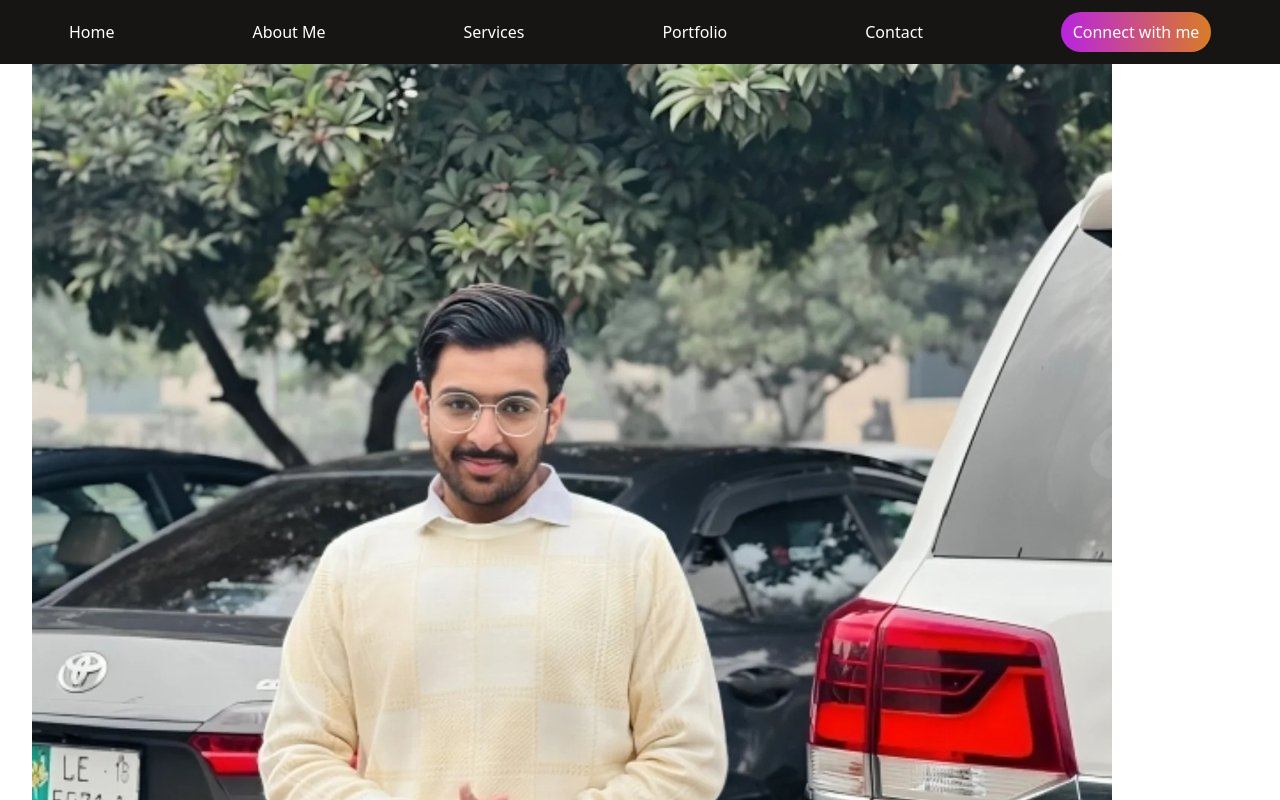
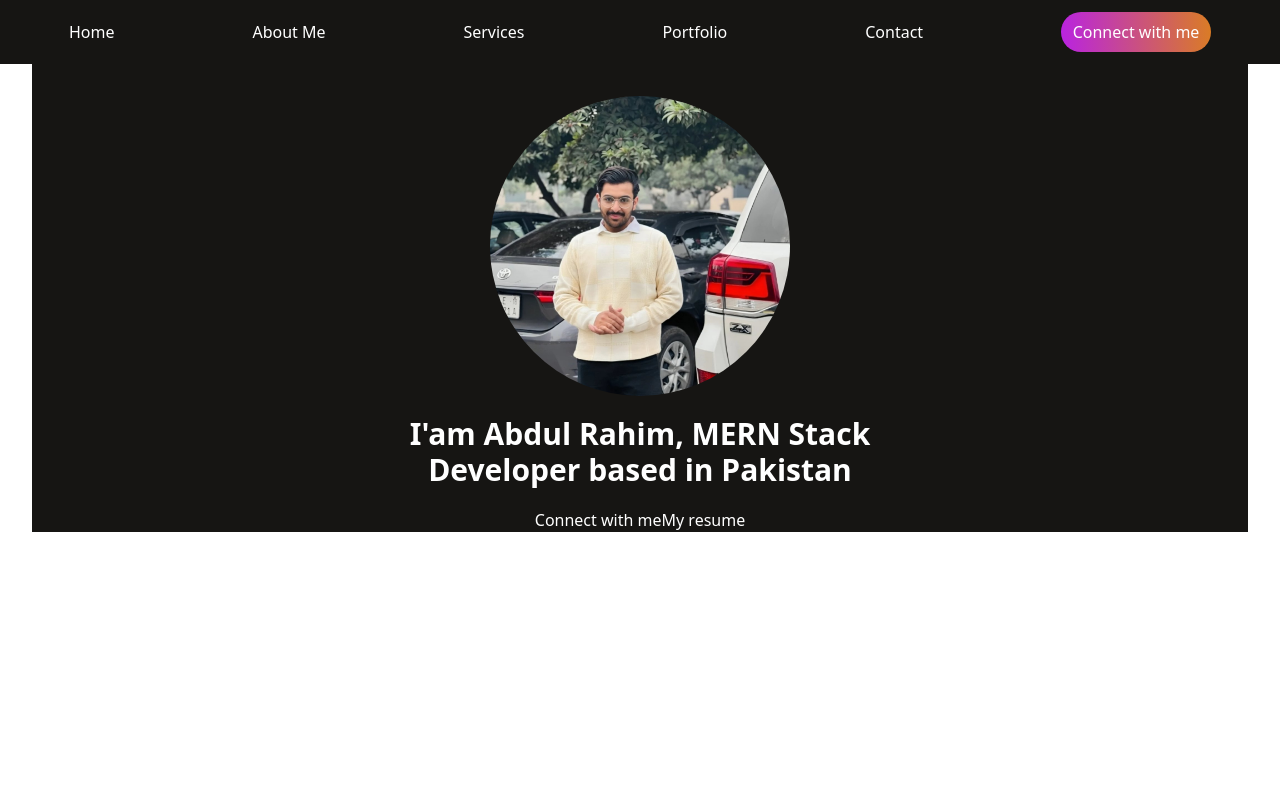
Before and after one commit to Abdul-Rahim13/Portfolio, a React (Vite) app: page / in a window 1280 px wide. Shown: the top 800 px of the page. Built offline with nearby package versions, Linux system fonts and the light colour scheme.

Commit message:
hero section chnages

```diff
--- a/src/hero/Hero.jsx
+++ b/src/hero/Hero.jsx
@@ -4,9 +4,16 @@ import profile_image from '../assets/profile_picture.jpg'
 
 function Hero() {
   return (
-    <div>
-        <img src={profile_image} alt="" />
-        <h1>I'am Abdul Rahim, MERN Stack Developer based in Pakistan</h1>
+    <div className='flex flex-col items-center bg-[#161513] w-full top-0 left-0 m-0 p-0'>
+        <img className='h-[300px] w-[300px] mt-16 rounded-full' src={profile_image} alt="profile_image" />
+        <div className='mt-5'>
+            <h1 className='text-3xl font-semibold text-white'>I'am Abdul Rahim, MERN Stack</h1>
+            <h1 className='text-3xl font-semibold text-white'>Developer based in Pakistan</h1>
+        </div>
+        <div className='mt-5'>
+            <button className='text-white'>Connect with me</button>
+            <button className='text-white'>My resume</button>
+        </div>
     </div>
   )
 }
```
